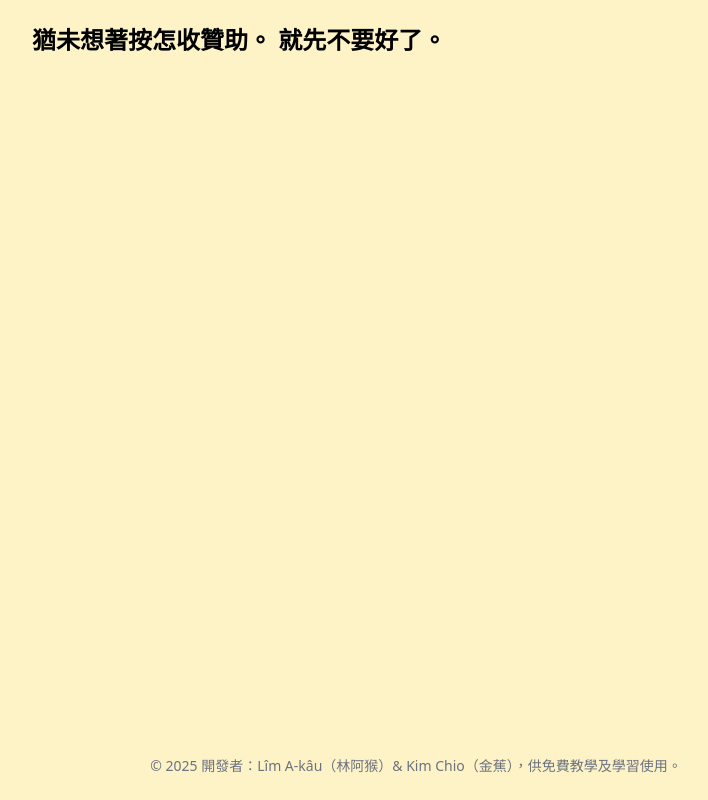
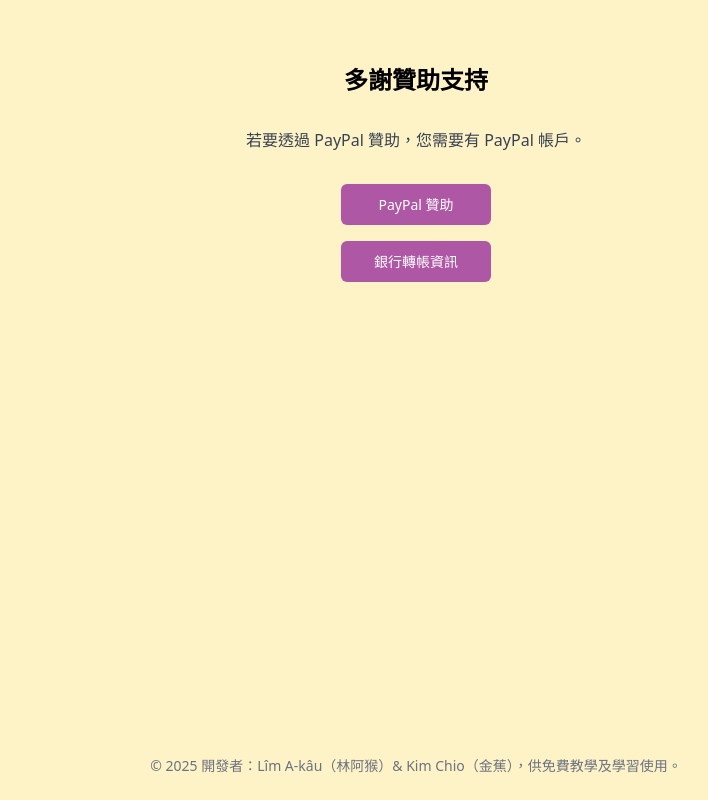
Before and after one commit to hunzan/braille_to_haka, a Flask app: page /support_us in a window 1280 px wide. Shown: the whole page, without its empty margins (224-932 px from the left). Run offline with Flask 3, Linux system fonts and the light colour scheme.

Commit message:
Renew support_us.html

```diff
--- a/templates/support_us.html
+++ b/templates/support_us.html
@@ -5,22 +5,95 @@
   <meta name="viewport" content="width=device-width, initial-scale=1.0" />
   <title>【蕉台點】羅馬拼音轉台語點字工具</title>
   <link href="https://cdn.jsdelivr.net/npm/tailwindcss@2.2.19/dist/tailwind.min.css" rel="stylesheet">
+  <style>
+    .btn {
+      display: inline-block;
+      font-size: 14px;
+      padding: 10px 20px;
+      min-width: 150px;
+      border: none;
+      color: white;
+      background-color: #AE57A4;
+      text-decoration: none;
+      cursor: pointer;
+      border-radius: 6px;
+      text-align: center;
+      margin: 8px 5px;
+      transition: background-color 0.3s ease;
+    }
 
+    .btn:hover {
+      background-color: #7E3D76;
+    }
+
+    .donate-buttons {
+      text-align: center;
+    }
+
+    .modal {
+      display: none; /* 初始隱藏 */
+      position: fixed;
+      z-index: 50;
+      left: 0;
+      top: 0;
+      width: 100%;
+      height: 100%;
+      background-color: rgba(0, 0, 0, 0.5);
+      align-items: center;
+      justify-content: center;
+    }
+
+    .modal-content {
+      background-color: #fff;
+      padding: 20px;
+      border-radius: 8px;
+      max-width: 400px;
+      text-align: center;
+    }
+  </style>
 </head>
-<body class="bg-yellow-100 min-h-screen flex flex-col items-center p-6 font-sans">
+<body class="bg-yellow-100 min-h-screen flex flex-col justify-center items-center p-6 font-sans">
   <main class="flex-grow w-full max-w-3xl flex flex-col items-center">
     <div class="donate-list w-full max-w-3xl space-y-4">
-
-    <h1 class="text-2xl font-bold mb-4" tabindex="0">
-        猶未想著按怎收贊助。
-        就先不要好了。
-    </h1>
-
-     </div>
+      <br><h1 class="text-2xl font-bold mb-4 text-center" tabindex="0">
+        多謝贊助支持
+      </h1>
+      <div class="donate-buttons flex flex-col items-center">
+        <p class="text-center mt-4 text-gray-700">
+        若要透過 PayPal 贊助，您需要有 PayPal 帳戶。<br><br>
+        </p>
+        <a href="https://www.paypal.me/AkauKimchio520" class="btn" target="_blank">
+          PayPal 贊助
+        </a>
+        <button class="btn" onclick="openModal()">
+          銀行轉帳資訊
+        </button>
+      </div>
+    </div>
   </main>
 
+  <!-- 彈跳視窗 -->
+  <div class="modal" id="bankModal">
+    <div class="modal-content">
+      <h2 class="text-lg font-bold mb-2">銀行轉帳資訊</h2>
+      <p>銀行名稱：玉山銀行（808）</p>
+      <p>帳號：0853-979-123294</p>
+      <p>戶名：林宜靜</p><br>
+      <p>轉帳請註明是贊助網路事工，to-siā ❤️</p>
+      <button class="btn mt-4" onclick="closeModal()">關閉</button>
+    </div>
+  </div>
+
   <!-- script -->
-  <script src="{{ url_for('static', filename='script.js') }}"></script>
+  <script>
+    function openModal() {
+      document.getElementById('bankModal').style.display = 'flex';
+    }
+
+    function closeModal() {
+      document.getElementById('bankModal').style.display = 'none';
+    }
+  </script>
 
   <!-- footer -->
   <footer role="contentinfo" class="mt-4 text-sm text-gray-500 text-center w-full" tabindex="0">
```
